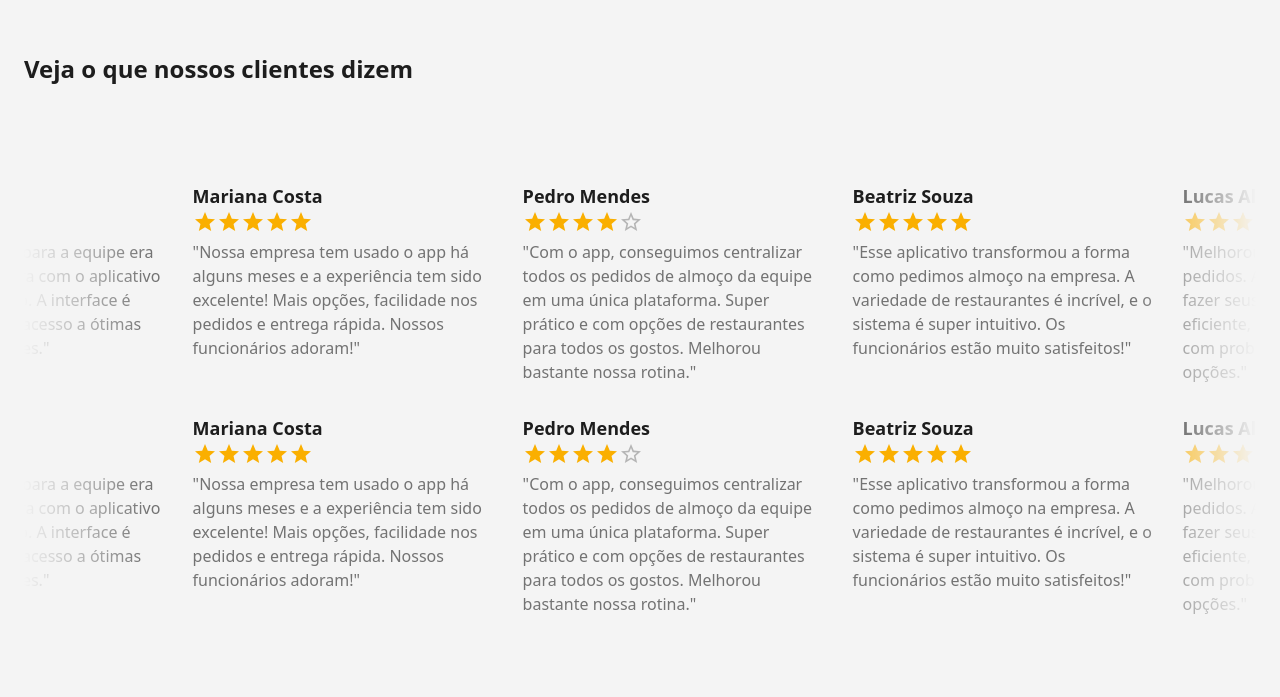
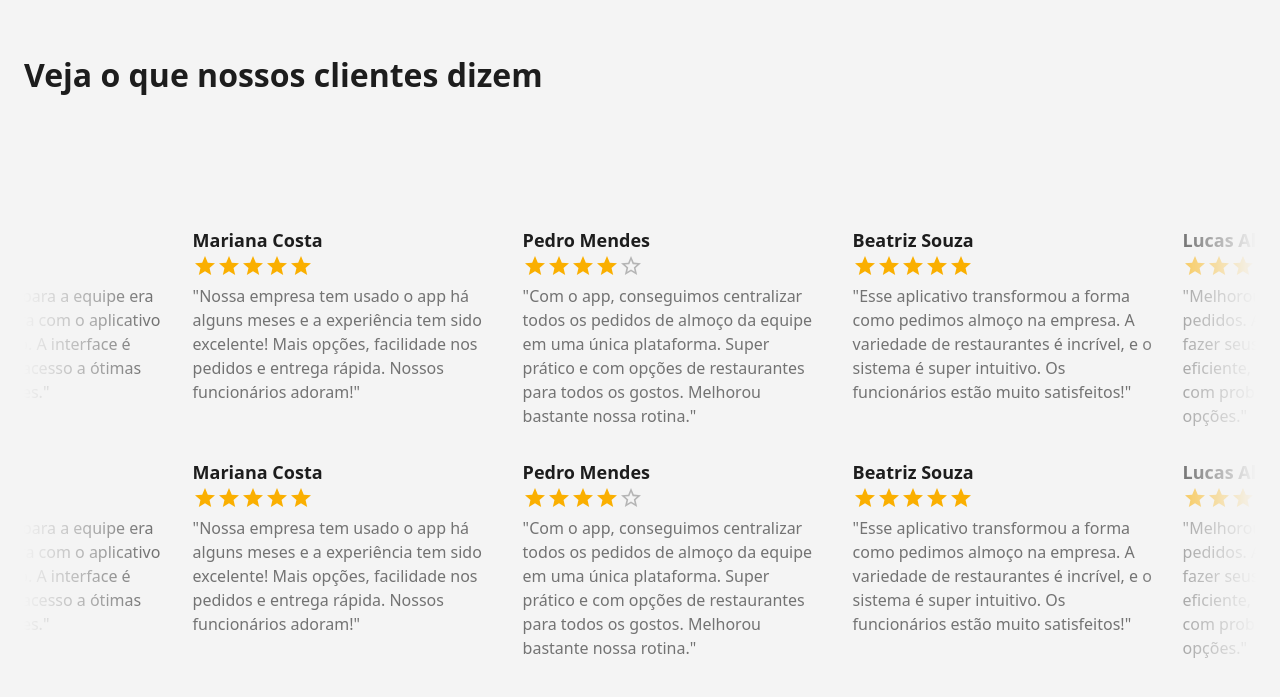
Before and after one commit to Bruno-Pasqual/foodClub, a React (Vite) app in the folder client/: page / in a window 1280 px wide. Shown: the part 2547-3244 px from the top of the page. Built offline with nearby package versions, Linux system fonts and the light colour scheme.

Commit message:
feat: initial page

```diff
--- a/client/src/pages/all/InitialPage.css
+++ b/client/src/pages/all/InitialPage.css
@@ -6,13 +6,6 @@
 	flex-direction: column;
 	row-gap: 2rem;
 	text-align: left;
-}
-
-.users-ratings-container img {
-	width: 50px;
-	height: 50px;
-	border-radius: 50%;
-	object-fit: cover;
 }
 
 .footer-container {
@@ -35,10 +28,8 @@ main {
 }
 
 .users-ratings-container h2 {
-	margin: 0 2rem 4rem 0;
-}
-
-.rating-card {
+	margin: 0 2rem 6rem 0;
+	font-size: 2rem;
 }
 
 .rating-cards-container {
--- a/client/src/pages/all/InitialPage.tsx
+++ b/client/src/pages/all/InitialPage.tsx
@@ -141,7 +141,7 @@ const InitialPage = () => {
 				))}
 			</Container>
 
-			<Container maxWidth={"xl"} className="users-ratings-container ">
+			<Container maxWidth={"xl"} className="users-ratings-container">
 				<h2>Veja o que nossos clientes dizem</h2>
 				<InfiniteSlider
 					cards={ratings}
```
